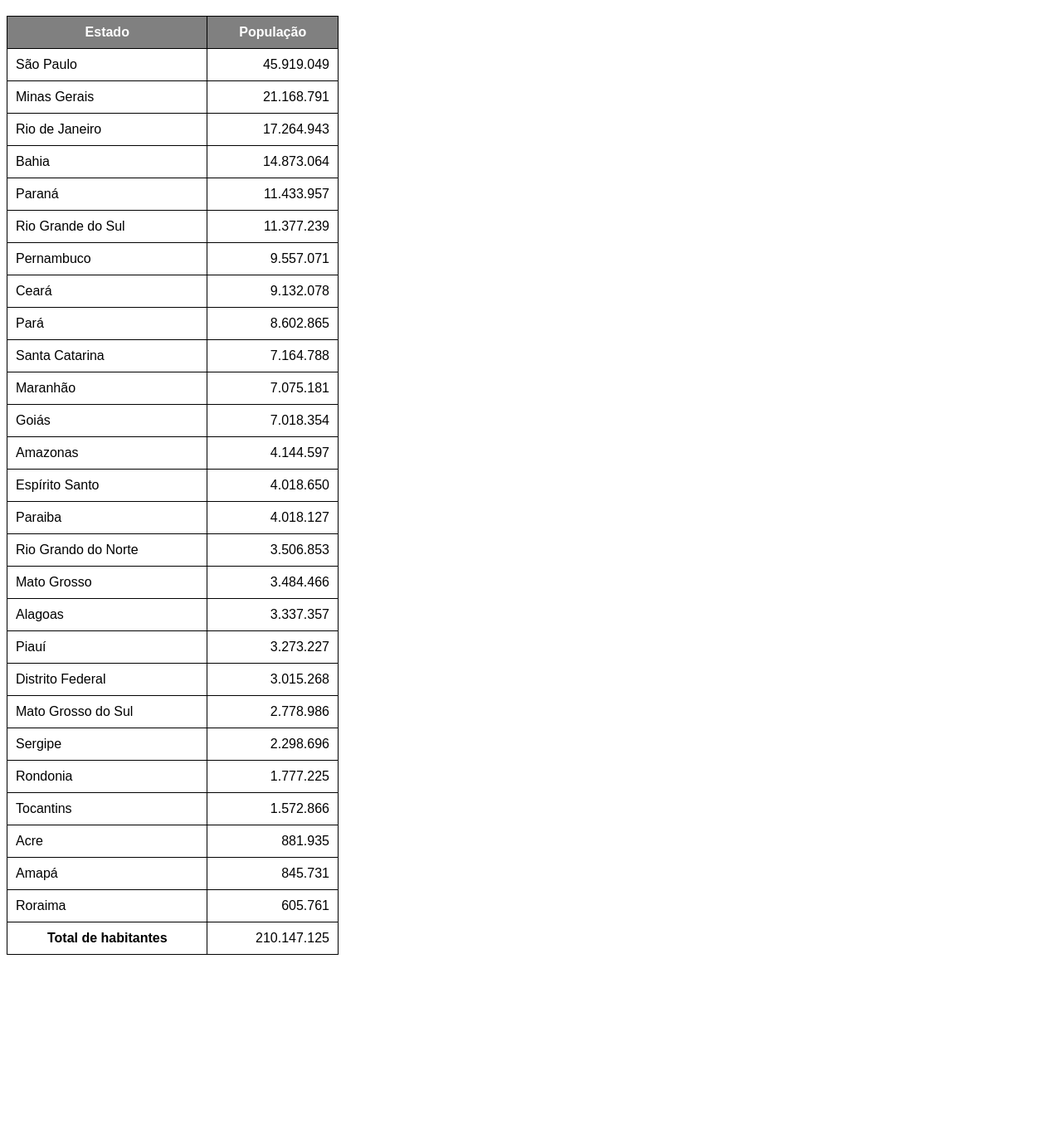
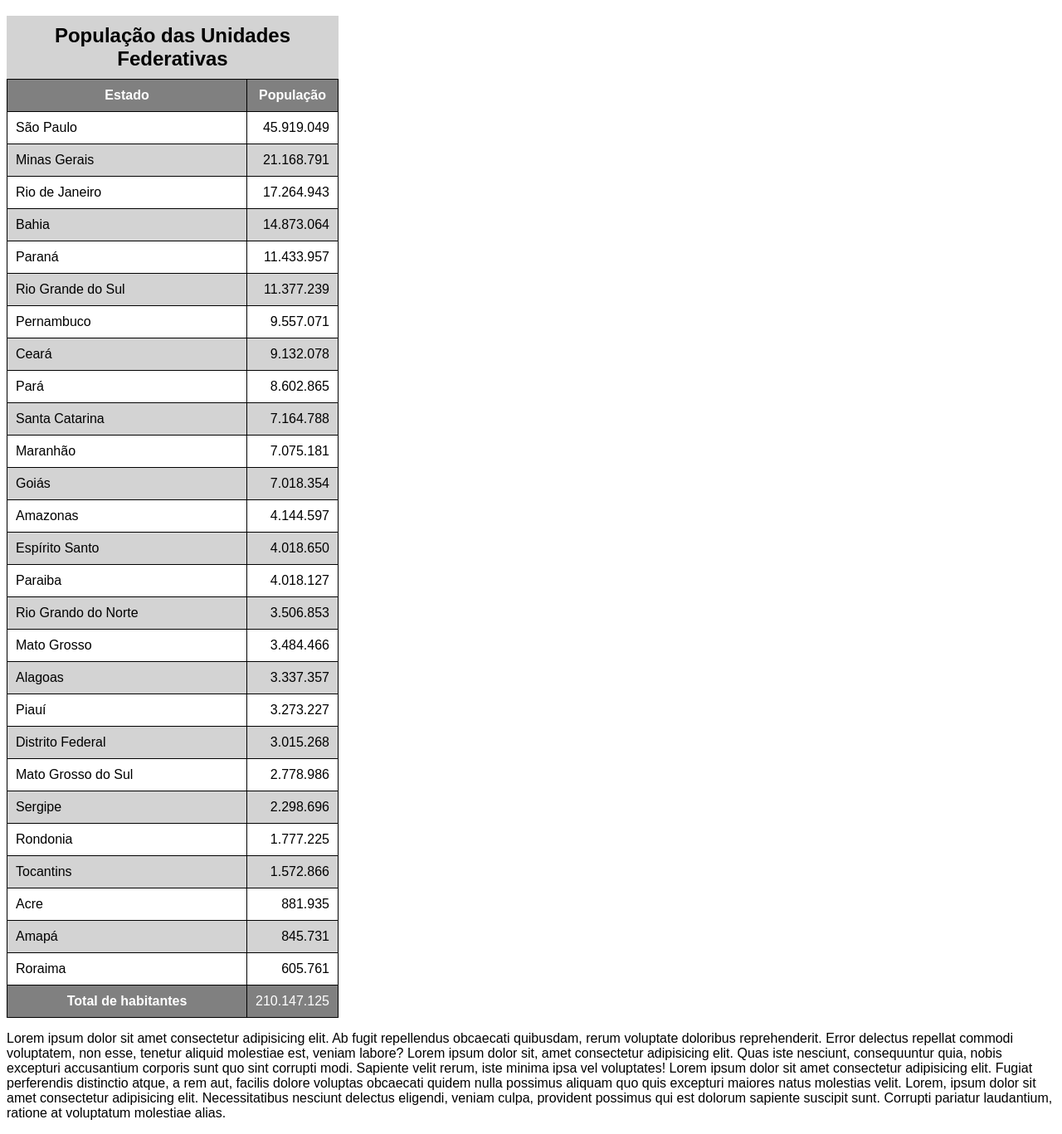
Before and after one commit to nobrega-paulo/html-css, a plain HTML site: page exercicios/ex023/tabela002.html in a window 1280 px wide. Shown: the part 61-1428 px from the top of the page at 83% size. Before the commit the page ends 1220 px from the top, so only its background shows below. Drawn offline with Linux system fonts and the light colour scheme.

Commit message:
ex023 atualizações

```diff
--- a/exercicios/ex023/tabela002.html
+++ b/exercicios/ex023/tabela002.html
@@ -12,6 +12,14 @@
         table {
             width: 400px;
             border-collapse: collapse;
+            position: relative;
+        }
+
+        caption {
+            font-size: 1.5em;
+            font-weight: bold;
+            padding: 10px;
+            background-color: lightgrey;
         }
 
         td, th {
@@ -19,7 +27,16 @@
             padding: 10px;
         }
 
-        thead {
+        tbody > tr:nth-child(even) {
+            background-color: lightgray;
+        }
+        thead > tr > th {
+            position: sticky;
+            top: -1px;
+            background-color: gray;
+        }
+
+        thead, tfoot {
             background-color: gray;
             color: white;
         }
@@ -33,10 +50,11 @@
 <body>
     <h1>Uso de tabelas grandes</h1>
     <table>
+        <caption>População das Unidades Federativas</caption>
         <thead>
             <tr>
-                <th>Estado</th>
-                <th>População</th>
+                <th scope="col">Estado</th>
+                <th scope="col" style="width: 50px;">População</th>
             </tr>
         </thead>
         <tbody>
@@ -151,10 +169,11 @@
         </tbody>
         <tfoot>
             <tr>
-                <th>Total de habitantes</th>
+                <th scope="row">Total de habitantes</th>
                 <td class="num">210.147.125</td>
             </tr>
         </tfoot>
     </table>
+    <p>Lorem ipsum dolor sit amet consectetur adipisicing elit. Ab fugit repellendus obcaecati quibusdam, rerum voluptate doloribus reprehenderit. Error delectus repellat commodi voluptatem, non esse, tenetur aliquid molestiae est, veniam labore? Lorem ipsum dolor sit, amet consectetur adipisicing elit. Quas iste nesciunt, consequuntur quia, nobis excepturi accusantium corporis sunt quo sint corrupti modi. Sapiente velit rerum, iste minima ipsa vel voluptates! Lorem ipsum dolor sit amet consectetur adipisicing elit. Fugiat perferendis distinctio atque, a rem aut, facilis dolore voluptas obcaecati quidem nulla possimus aliquam quo quis excepturi maiores natus molestias velit. Lorem, ipsum dolor sit amet consectetur adipisicing elit. Necessitatibus nesciunt delectus eligendi, veniam culpa, provident possimus qui est dolorum sapiente suscipit sunt. Corrupti pariatur laudantium, ratione at voluptatum molestiae alias.</p>
 </body>
 </html>
```
Also changed, not shown: exercicios/ex023/tabela003.html (added, +47 -0 lines).
